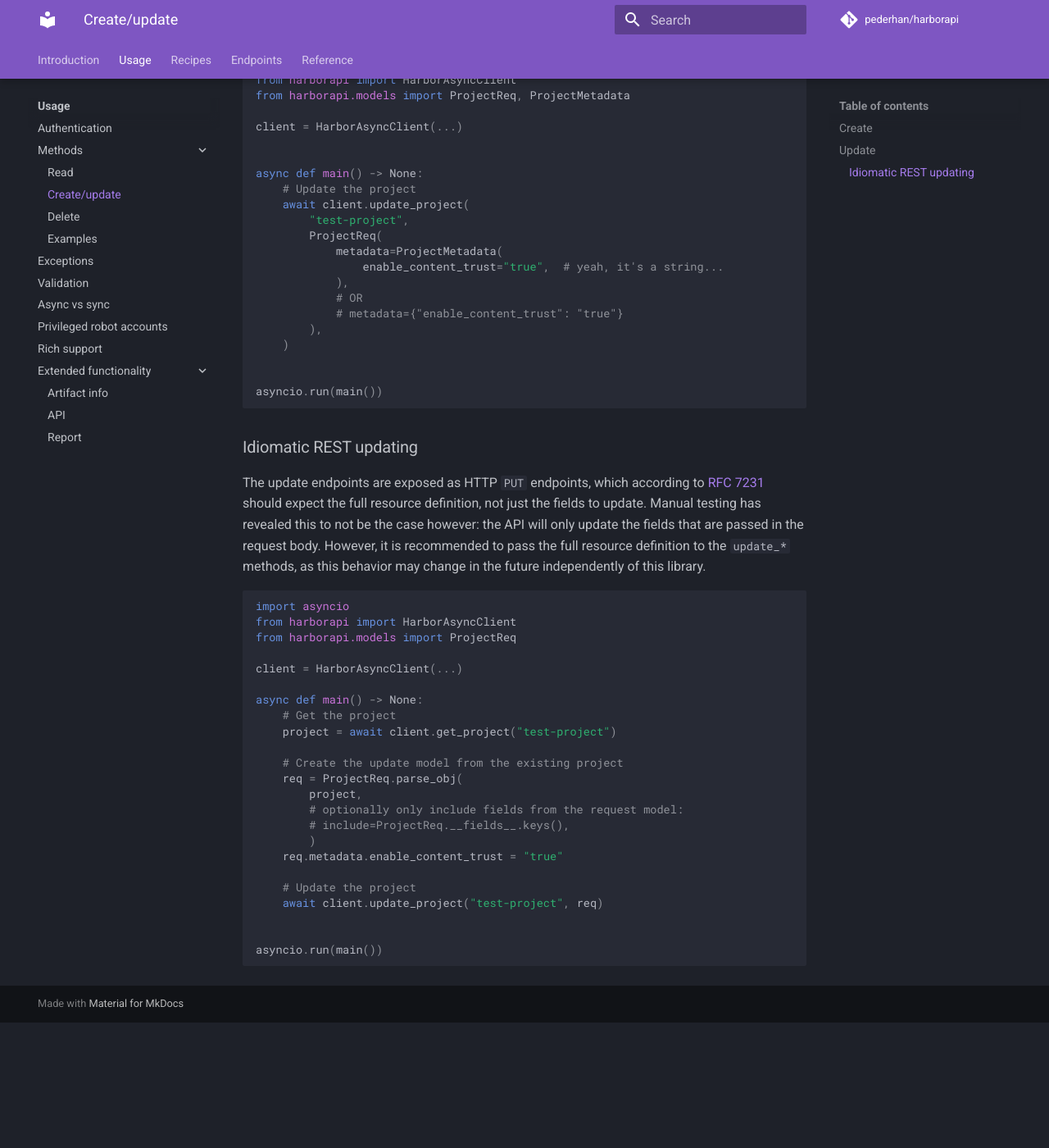
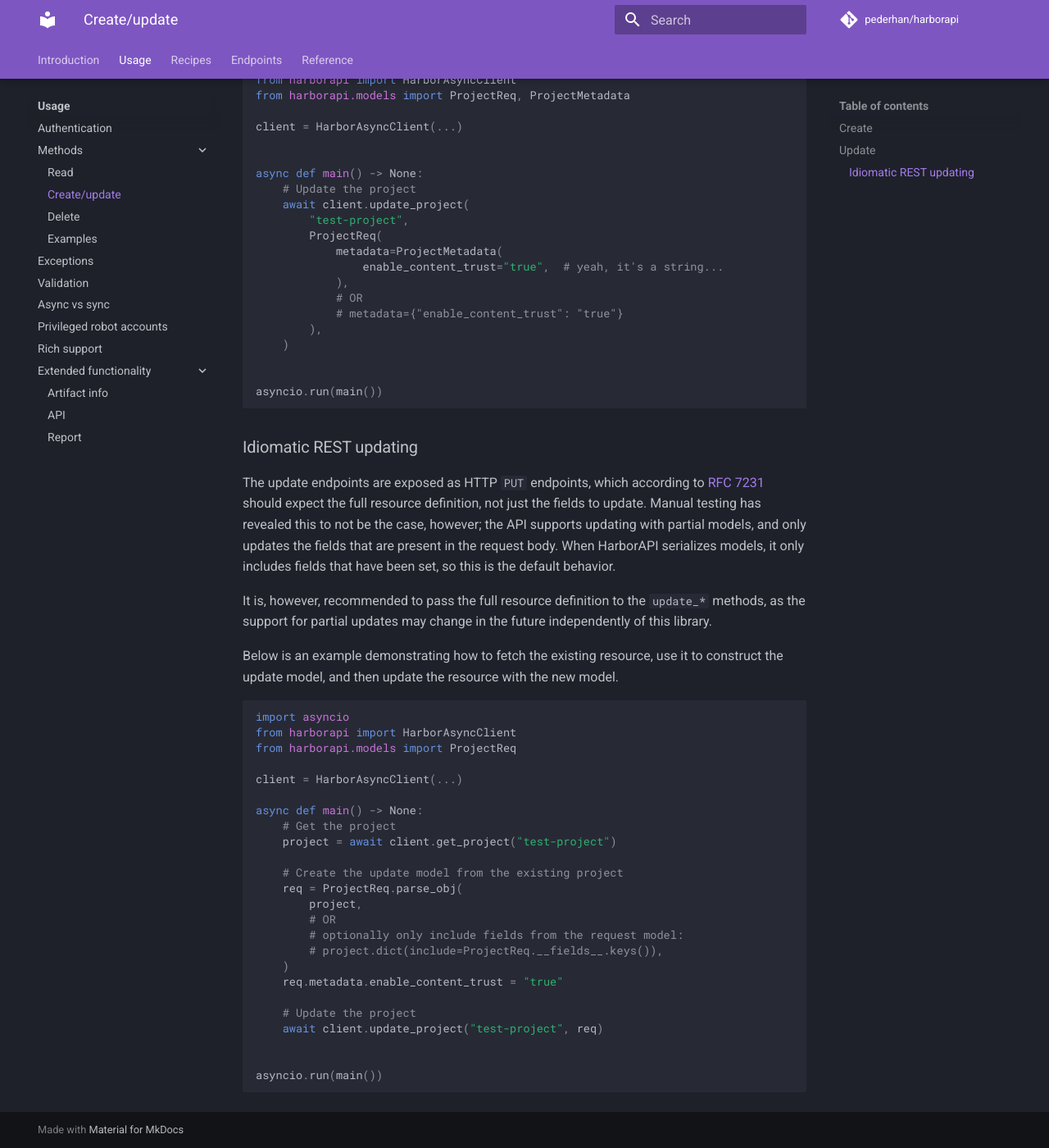
Before and after one commit to unioslo/harborapi, an MkDocs documentation site: the page built from docs/usage/methods/create-update.md, in a window 1280 px wide and 1400 px high, scrolled down 1345 px. Shown: the whole window at 82% size. Built offline with MkDocs 1.6.1 and Material for MkDocs 9.7.7, drawn with Linux system fonts in a browser that asks for light colours; comment, search, counter and statistics services are not loaded; before the commit the page ends 2592 px from its top, so only the background shows below that.

Commit message:
Docs: update phrasing, examples of update usage page

````diff
--- a/docs/usage/methods/create-update.md
+++ b/docs/usage/methods/create-update.md
@@ -69,7 +69,11 @@ asyncio.run(main())
 
 ### Idiomatic REST updating
 
-The update endpoints are exposed as HTTP `PUT` endpoints, which according to [RFC 7231](https://datatracker.ietf.org/doc/html/rfc7231#section-4.3.4) should expect the full resource definition, not just the fields to update. Manual testing has revealed this to not be the case however: the API will only update the fields that are passed in the request body. However, it is recommended to pass the full resource definition to the `update_*` methods, as this behavior may change in the future independently of this library.
+The update endpoints are exposed as HTTP `PUT` endpoints, which according to [RFC 7231](https://datatracker.ietf.org/doc/html/rfc7231#section-4.3.4) should expect the full resource definition, not just the fields to update. Manual testing has revealed this to not be the case, however; the API supports updating with partial models, and only updates the fields that are present in the request body. When HarborAPI serializes models, it only includes fields that have been set, so this is the default behavior.
+
+It is, however, recommended to pass the full resource definition to the `update_*` methods, as the support for partial updates may change in the future independently of this library.
+
+Below is an example demonstrating how to fetch the existing resource, use it to construct the update model, and then update the resource with the new model.
 
 ```py
 import asyncio
@@ -85,9 +89,10 @@ async def main() -> None:
     # Create the update model from the existing project
     req = ProjectReq.parse_obj(
         project,
+        # OR
         # optionally only include fields from the request model:
-        # include=ProjectReq.__fields__.keys(),
-        )
+        # project.dict(include=ProjectReq.__fields__.keys()),
+    )
     req.metadata.enable_content_trust = "true"
 
     # Update the project
````
